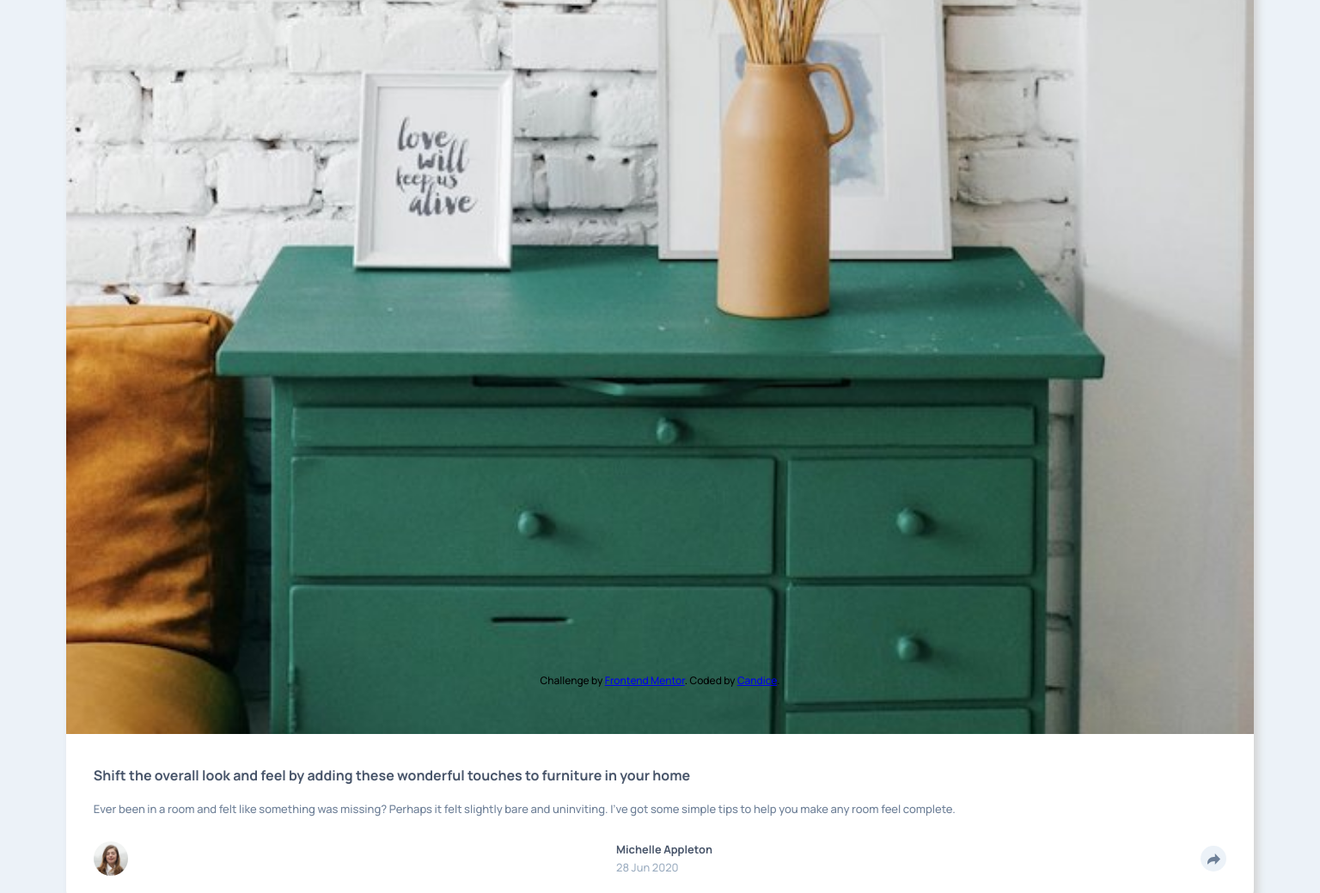
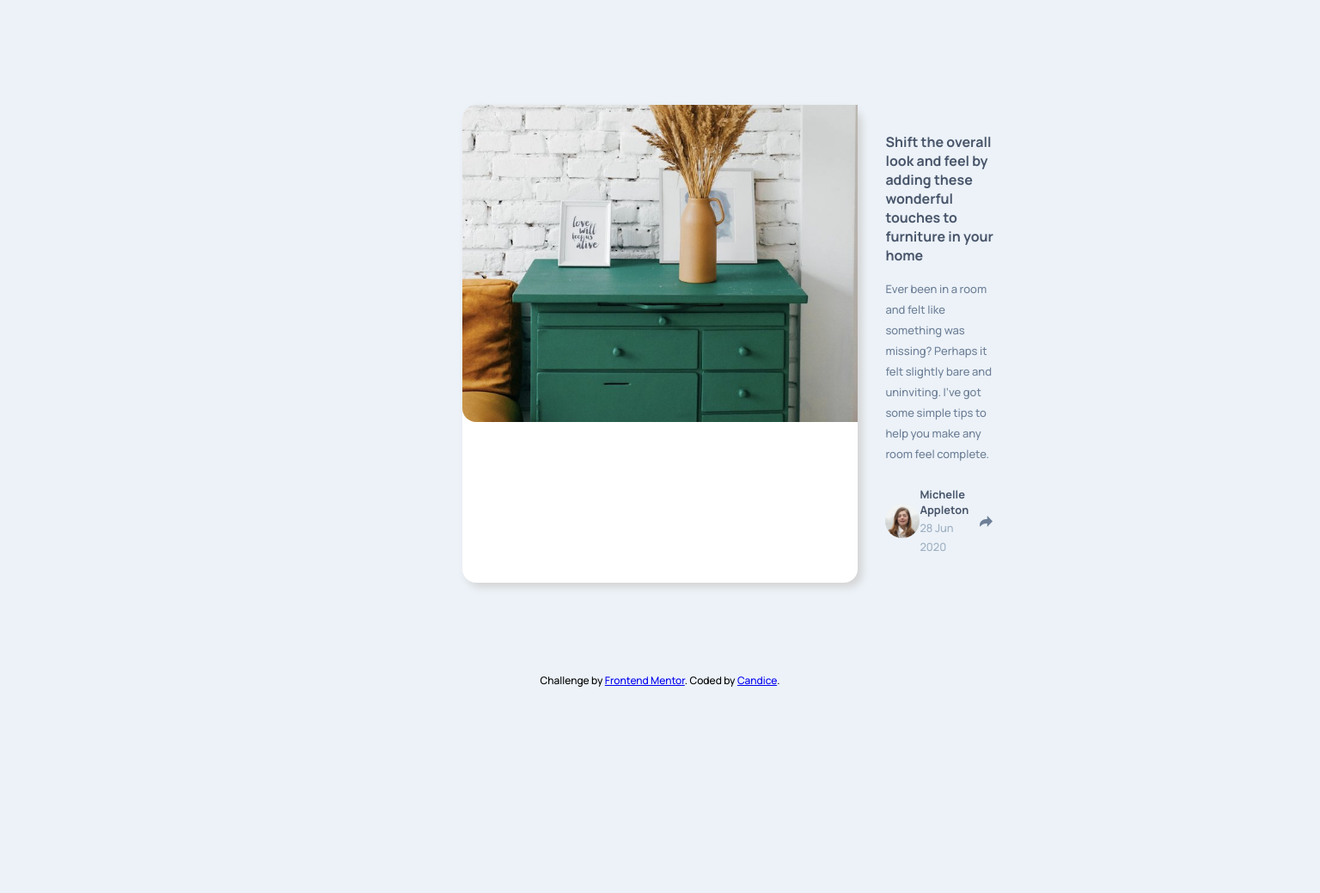
Before and after one commit to candicoded/article-preview-component-master, a plain HTML site: page index.html in a window 1536 px wide. Shown: the top 1039 px of the page at 86% size. After the commit the page ends 800 px from the top, so only its background shows below. Drawn offline with Linux system fonts and the light colour scheme.

Commit message:
started desktop version

```diff
--- a/style.css
+++ b/style.css
@@ -121,3 +121,20 @@ footer {
   width: 100%;
   font-size: 12px;
 }
+
+@media only screen and (min-width: 1440px) {
+
+  main {
+    width: 30%;
+    display: flex;
+  }
+
+  .drawers-img {
+    height: 50%;
+    border-radius: 1em 0 0 1em;
+  }
+
+  article {
+    width: 200px;
+  }
+}
```
